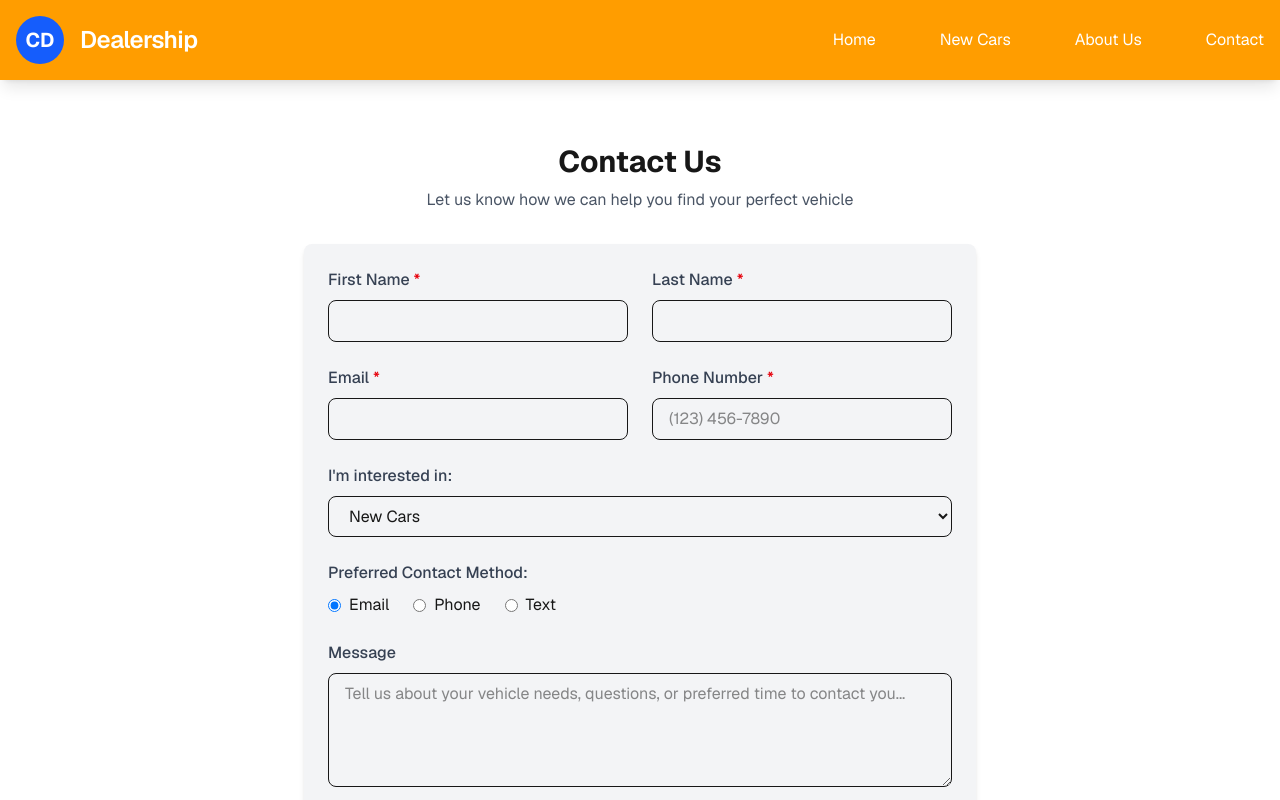
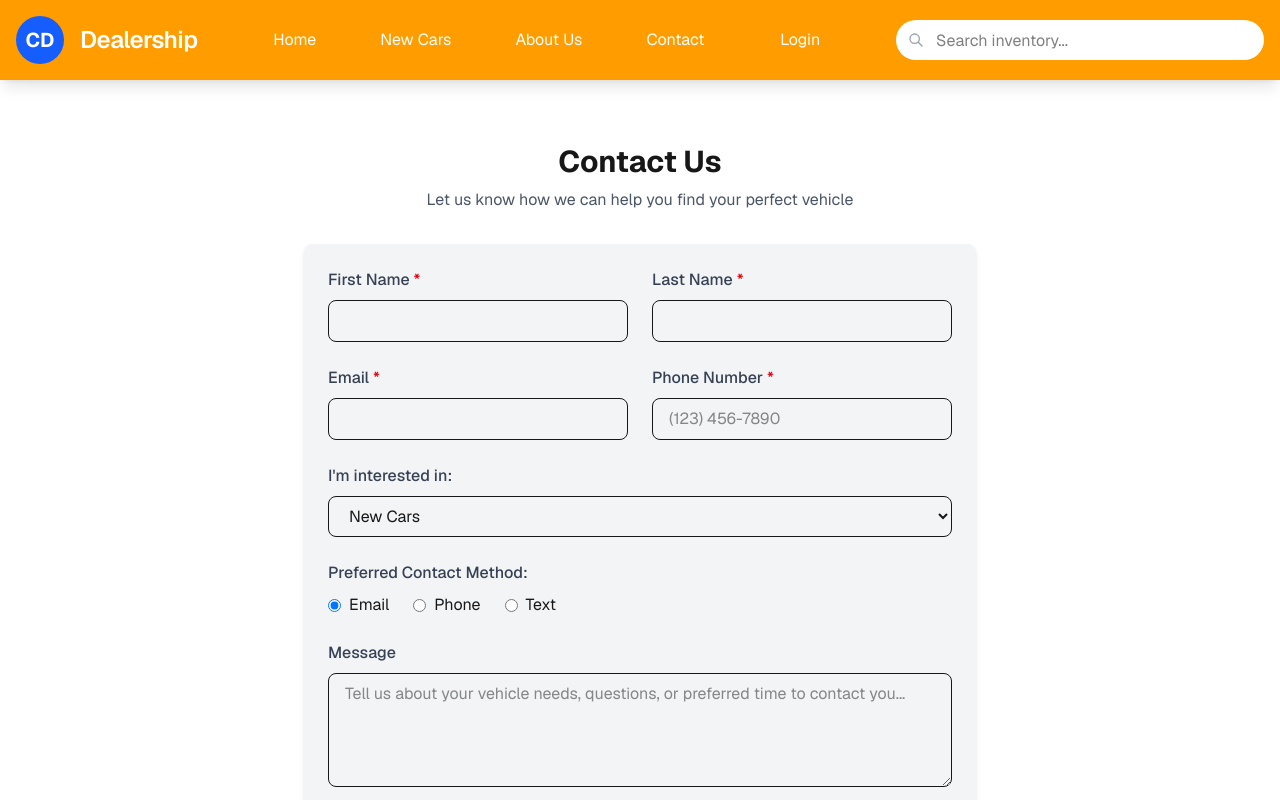
Before and after one commit to comp583group/vroom_front-end, a Next.js app: page /interest-form in a window 1280 px wide. Shown: the top 800 px of the page. Built offline with nearby package versions, Linux system fonts and the light colour scheme.

Commit message:
Fix missing elements from nav bar in interest form view

```diff
--- a/app/interest-form/page.tsx
+++ b/app/interest-form/page.tsx
@@ -149,6 +149,27 @@ export default function InterestForm() {
               <Link href="#" className="hover:text-blue-300">About Us</Link>
               <Link href="#" className="hover:text-blue-300">Contact</Link>
             </div>
+
+            <a href="/login" className="hover:text-blue-300">Login</a>
+
+            {/* Search Bar */}
+            <div className="hidden md:block">
+              <div className="relative">
+                <input
+                  type="text"
+                  placeholder="Search inventory..."
+                  className="bg-white text-black rounded-full py-1 px-4 pl-10 focus:outline-none focus:ring-2 focus:ring-blue-500 w-92 h-10"
+                />
+                <div className="absolute left-3 top-1/2 transform -translate-y-1/2">
+                  <svg xmlns="http://www.w3.org/2000/svg" className="h-4 w-4 text-gray-400" fill="none" viewBox="0 0 24 24" stroke="currentColor">
+                    <path strokeLinecap="round" strokeLinejoin="round" strokeWidth="2" d="M21 21l-6-6m2-5a7 7 0 11-14 0 7 7 0 0114 0z" />
+                  </svg>
+                </div>
+              </div>
+            </div>
+
+
+
 
             {/* Mobile menu button */}
             <div className="md:hidden">
```
